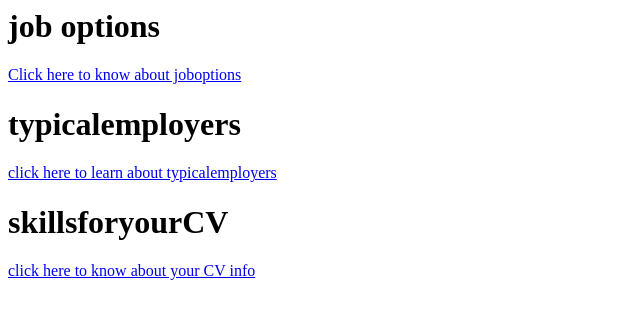
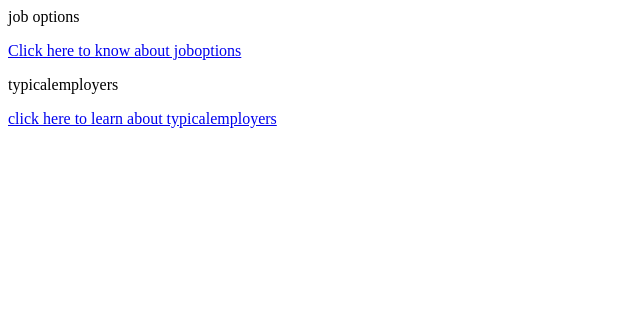
Before and after one commit to sarvani02/intro, a plain HTML site: page nextpage.html in a window 1280 px wide. Shown: the whole page, without its empty margins (0-640 px from the left). Drawn offline with Linux system fonts and the light colour scheme.

Commit message:
added some files

```diff
--- a/nextpage.html
+++ b/nextpage.html
@@ -5,11 +5,9 @@
         </title>
         </head>
         <body>
-            <h1>job options</h1>
+            <p>job options</p>
             <a href="joboptions.html">Click here to know about joboptions</a>
-            <h1>typicalemployers</h1>
+            <p>typicalemployers</p>
             <a href="typicalemployers.html">click here to learn about typicalemployers</a>
-            <h1>skillsforyourCV</h1>
-            <a href="skillsforyourCV">click here to know about your CV info</a>
         </body>
 </html>
```
Also changed, not shown: index.html (+0 -1 lines), 1 other file.
